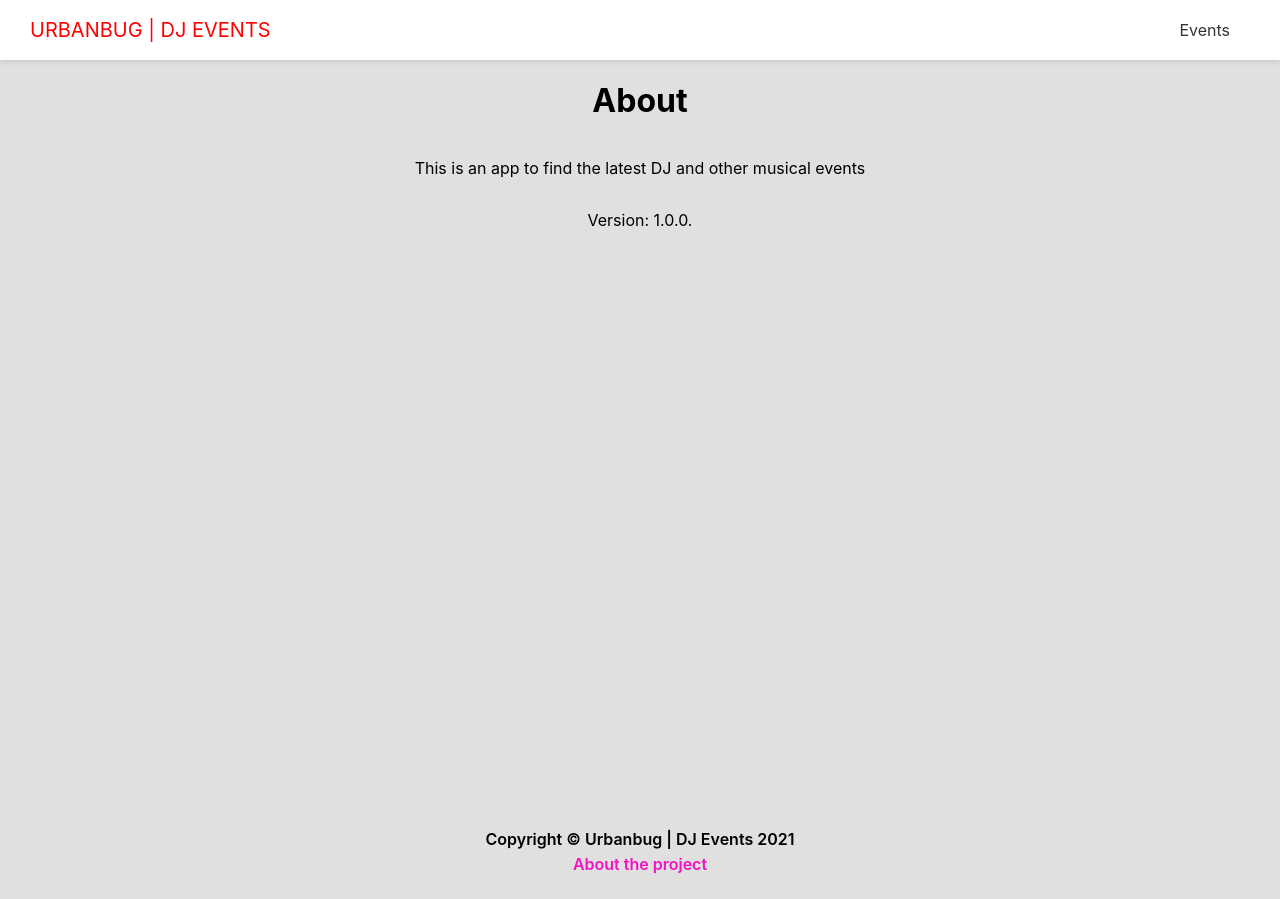
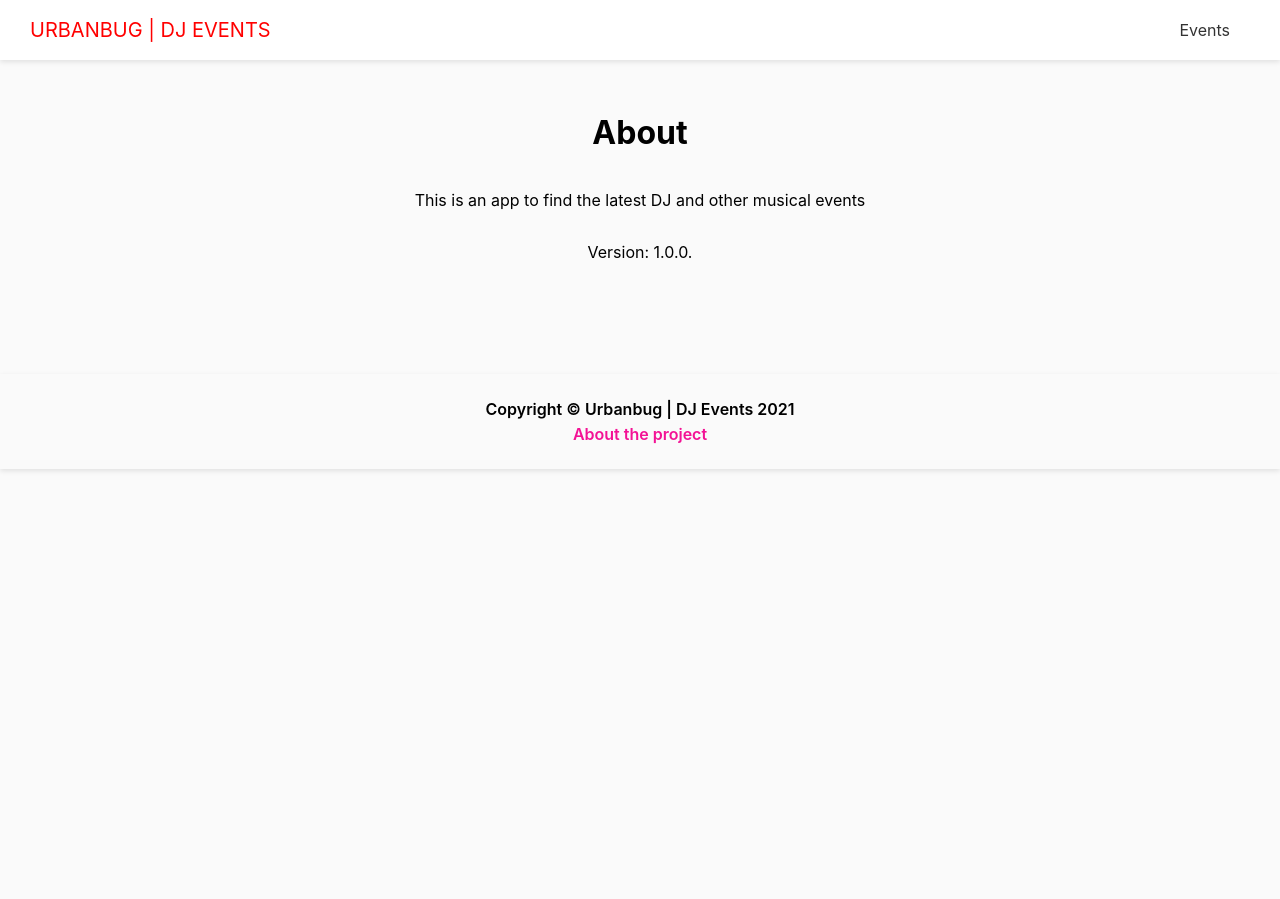
Before and after one commit to manitu85/urban_events, a Next.js app: page /about in a window 1280 px wide. After the commit the page ends 800 px from the top, so only its background shows below. Built offline with nearby package versions, Linux system fonts and the light colour scheme.

Commit message:
style: minor changes

```diff
--- a/styles/EventItem.module.scss
+++ b/styles/EventItem.module.scss
@@ -5,15 +5,18 @@
 	margin: 20px 0;
 	padding: 13px;
 	box-shadow: 2px 3px 5px rgba(0, 0, 0, 0.1);
+	width: 800px;
 
 	@media (max-width: 600px) {
 		flex-direction: column;
 		text-align: center;
+		width: 400px;
 	}
 
 	.img {
 		flex: 1;
 		margin: 10px;
+		width: 100%;
 	}
 
 	.info {
--- a/styles/Layout.module.scss
+++ b/styles/Layout.module.scss
@@ -1,6 +1,5 @@
 .container {
-	min-height: calc(100vh - 120px);
-	padding: 0 0.5rem;
+	padding: 2rem 0.5rem;
 	display: flex;
 	flex-direction: column;
 	justify-items: center;
--- a/styles/globals.scss
+++ b/styles/globals.scss
@@ -8,10 +8,10 @@ body {
 	margin: 0;
 	font-family: -apple-system, BlinkMacSystemFont, Segoe UI, Roboto, Oxygen,
 		Ubuntu, Cantarell, Fira Sans, Droid Sans, Helvetica Neue, sans-serif;
-	background: #e0e0e0;
+	background: #fafafa;
 }
 
 a {
-	color: #f312c2;
+	color: #f31295;
 	text-decoration: none;
 }
```
